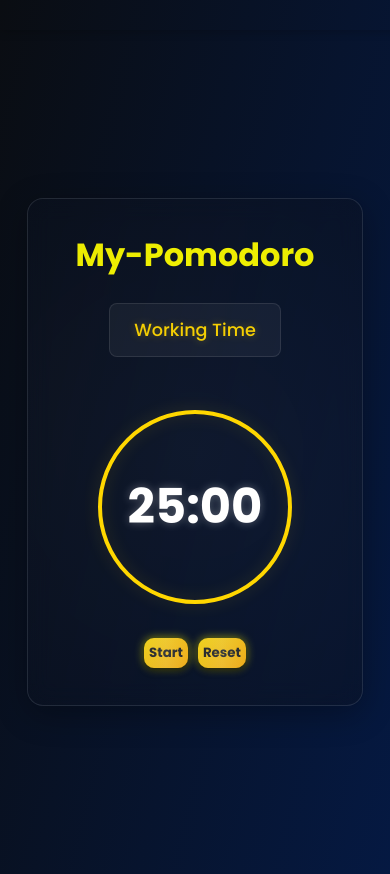
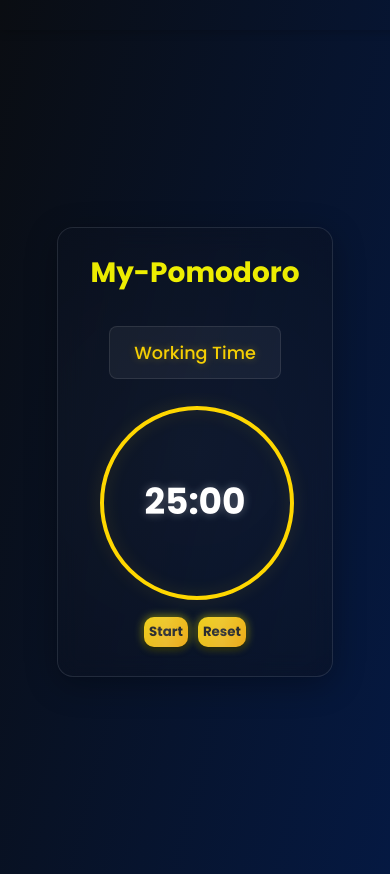
Before and after one commit to shardulkulk297/My-Pomodoro, a React (Vite) app: page / in a window 390 px wide. Shown: the top 874 px of the page. Built offline with nearby package versions, Linux system fonts and the light colour scheme.

Commit message:
Added some responsiveness

```diff
--- a/src/App.css
+++ b/src/App.css
@@ -176,3 +176,22 @@ nav {
 }
 
  /* Tailwind utilities last */
+
+ @media (max-width: 480px) {
+  .timer {
+    padding: 1.5rem 2rem;
+  }
+
+  .timer-display h2 {
+    font-size: 2rem;
+  }
+
+  .progress-ring {
+    width: 180px;
+    height: 180px;
+  }
+
+  button {
+    padding: 10px 20px;
+  }
+}
--- a/src/index.css
+++ b/src/index.css
@@ -37,3 +37,93 @@ background: linear-gradient(104deg, rgba(10,13,18,1) 0%, rgba(5,25,66,1) 100%);
 .timer{
   text-align: center;
 }
+@media screen and (max-width: 480px) {
+  .progress-ring {
+    width: 100px;  /* Smaller ring for mobile */
+    height: 100px;
+    margin: 0.5rem auto;
+    margin-bottom: 10%;
+
+  }
+
+  .progress-ring svg {
+    position: relative;
+    bottom: 10%;
+    right: 10%;
+
+    width: 400px;
+    height: 400px;
+  }
+
+  .timer-text {
+    font-size: 2.25rem;  /* Smaller font size for mobile */
+  }
+
+  .timer h1 {
+    font-size: 1.75rem;  /* Smaller heading for mobile */
+    margin-bottom: 0.5rem;
+  }
+}
+
+/* For very small devices */
+@media screen and (max-width: 320px) {
+  .progress-ring {
+    width: 150px;  /* Even smaller ring for very small devices */
+    height: 150px;
+  }
+
+  .progress-ring svg {
+    width: 150px;
+    height: 150px;
+  }
+
+  .timer-text {
+    font-size: 2rem;
+  }
+
+  .timer h1 {
+    font-size: 1.5rem;
+  }
+}
+
+/* Landscape orientation handling */
+@media screen and (max-height: 500px) and (orientation: landscape) {
+  .progress-ring {
+    width: 140px;
+    height: 140px;
+    margin: 0.25rem auto;
+  }
+
+  .progress-ring svg {
+    width: 140px;
+    height: 140px;
+  }
+
+  .timer-text {
+    font-size: 1.75rem;
+  }
+
+  .timer h1 {
+    font-size: 1.25rem;
+    margin-bottom: 0.25rem;
+  }
+
+  /* Adjust vertical spacing */
+  .timer > * {
+    margin-bottom: 0.5rem;
+  }
+}
+
+/* Additional utility for better touch interaction on mobile */
+/* @media (hover: none) and (pointer: coarse) {
+  button {
+    min-height: 44px;  /* Minimum touch target size */
+    /* min-width: 44px;
+    padding: 12px 20px;
+  } */
+
+  /* Add more space between buttons on touch devices */
+  /* button + button {
+    margin-left: 12px;
+  }
+} */
```
